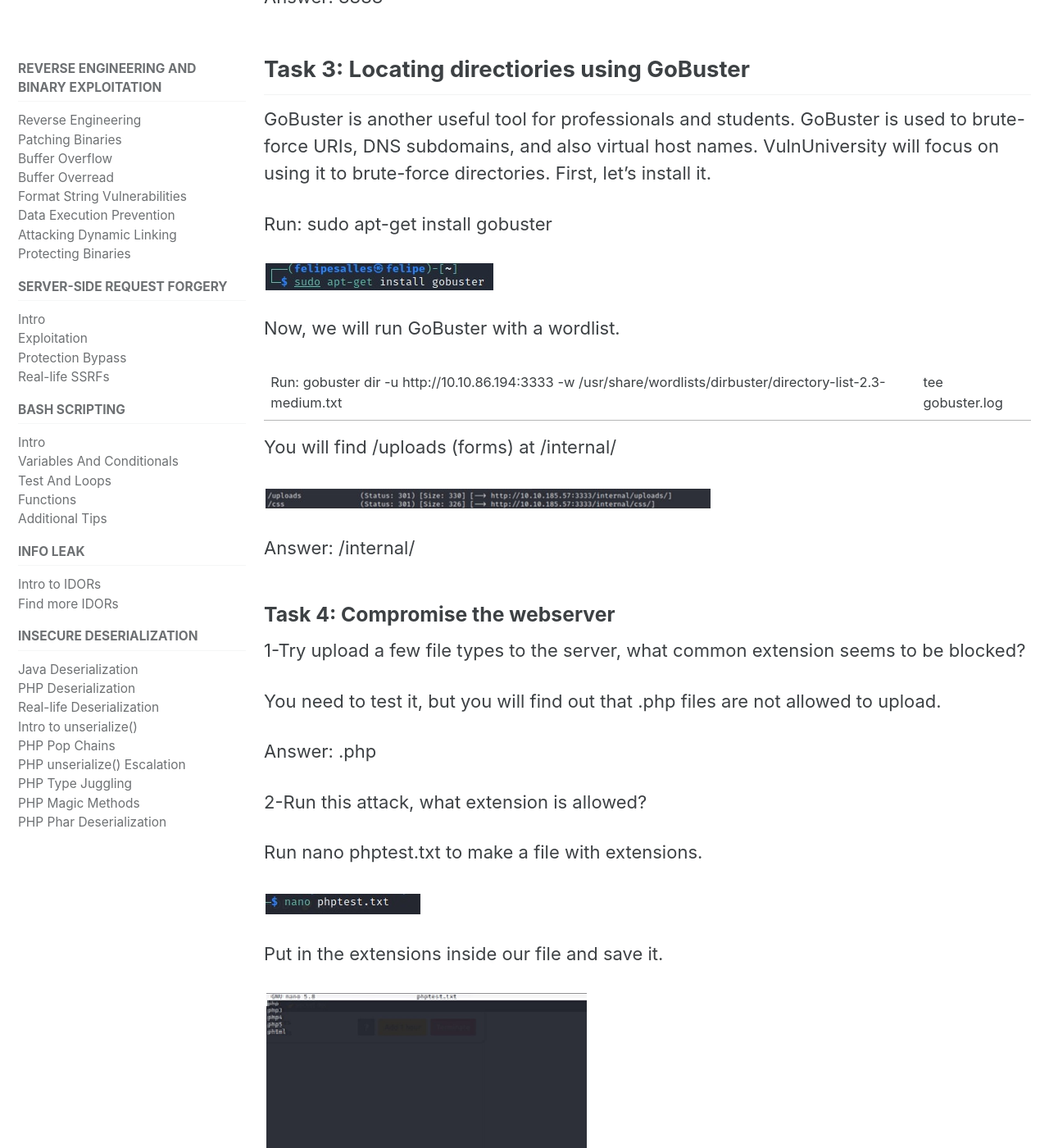
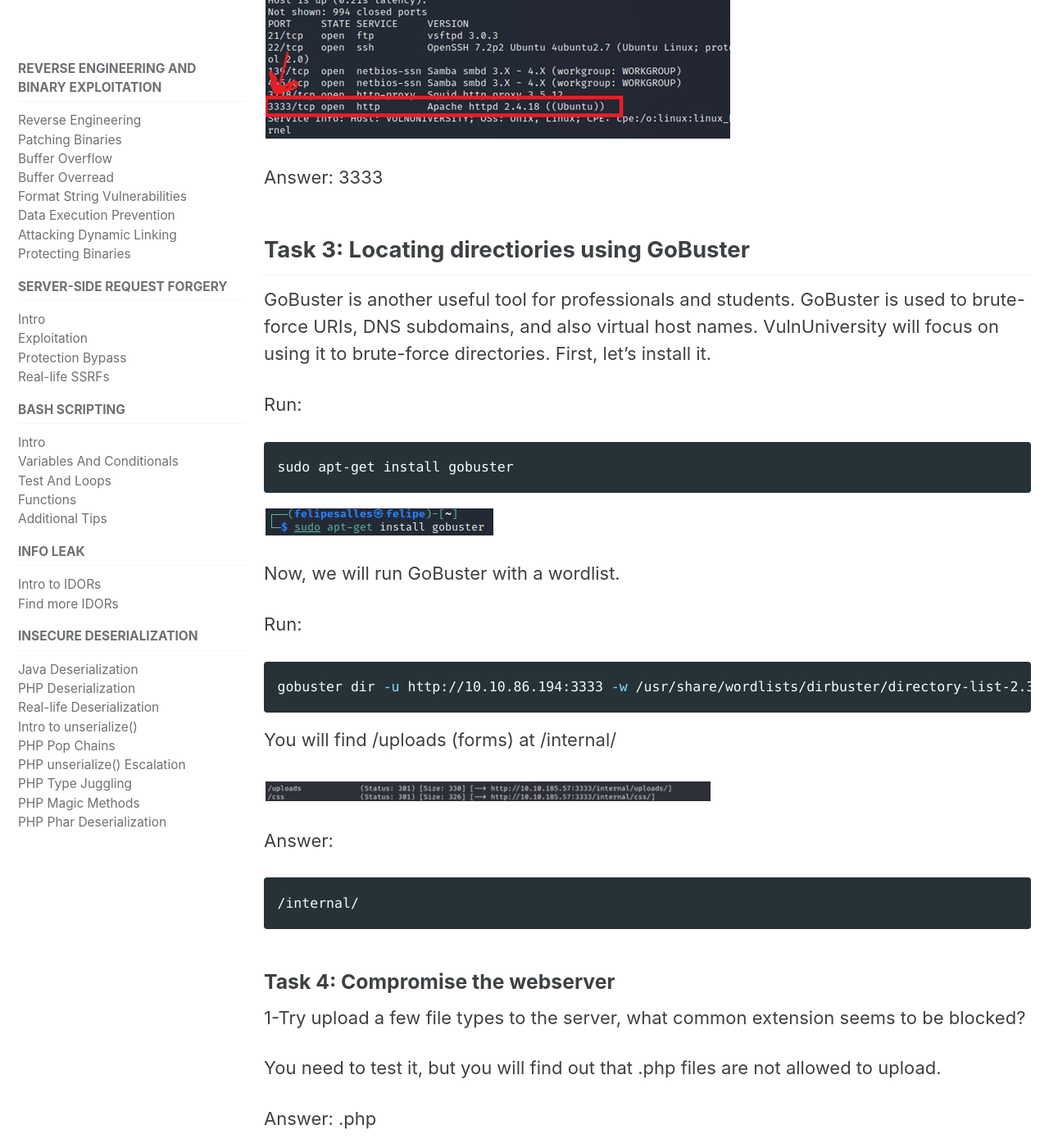
Before and after one commit to felipemsalles/felipemsalles.github.io-blog, a Jekyll site: the page built from _posts/2021-10-07-Vulnversity.md, in a window 1280 px wide and 1400 px high, scrolled down 3599 px. Shown: the whole window at 82% size. Built offline with Jekyll 4.4.1, drawn with Linux system fonts in a browser that asks for light colours; cached includes are drawn as plain includes; some of the changed text lies outside the part shown.

Commit message:
Update 2021-10-07-Vulnversity.md

````diff
--- a/_posts/2021-10-07-Vulnversity.md
+++ b/_posts/2021-10-07-Vulnversity.md
@@ -38,7 +38,11 @@ Answer: 3.5.12
 
 Well, let’s see!
 
-Run: nmap -p-400< ip address>
+Run:
+
+```bash
+nmap -p-400< ip address>
+```
 
 ![](https://blogfelipe.com/assets/images/vulnversity-04.png)
 
@@ -54,7 +58,12 @@ Answer: DNS.
 
 ![](https://blogfelipe.com/assets/images/vulnversity-06.png)
 
-Run: nmap -sV < ip>
+Run:
+
+```bash
+nmap -sV <ip>
+```
+
 You will see that Ubuntu is running on the machine.
 
 Answer: Ubuntu
@@ -72,19 +81,31 @@ Answer: 3333
 GoBuster is another useful tool for professionals and students. GoBuster is used to brute-force URIs, DNS subdomains, and also virtual host names. VulnUniversity will focus on using it to brute-force directories.
 First, let’s install it.
 
-Run: sudo apt-get install gobuster
+Run:
+
+```bash
+sudo apt-get install gobuster
+```
 
 ![](https://blogfelipe.com/assets/images/vulnversity-08.png)
 
 Now, we will run GoBuster with a wordlist.
 
-Run: gobuster dir -u http://10.10.86.194:3333 -w /usr/share/wordlists/dirbuster/directory-list-2.3-medium.txt | tee gobuster.log
+Run:
+
+```bash
+gobuster dir -u http://10.10.86.194:3333 -w /usr/share/wordlists/dirbuster/directory-list-2.3-medium.txt | tee gobuster.log
+```
 
 You will find /uploads (forms) at /internal/
 
 ![](https://blogfelipe.com/assets/images/vulnversity-09.png)
 
-Answer: /internal/
+Answer:
+
+```bash
+/internal/
+```
 
 ### Task 4: Compromise the webserver
 
````
